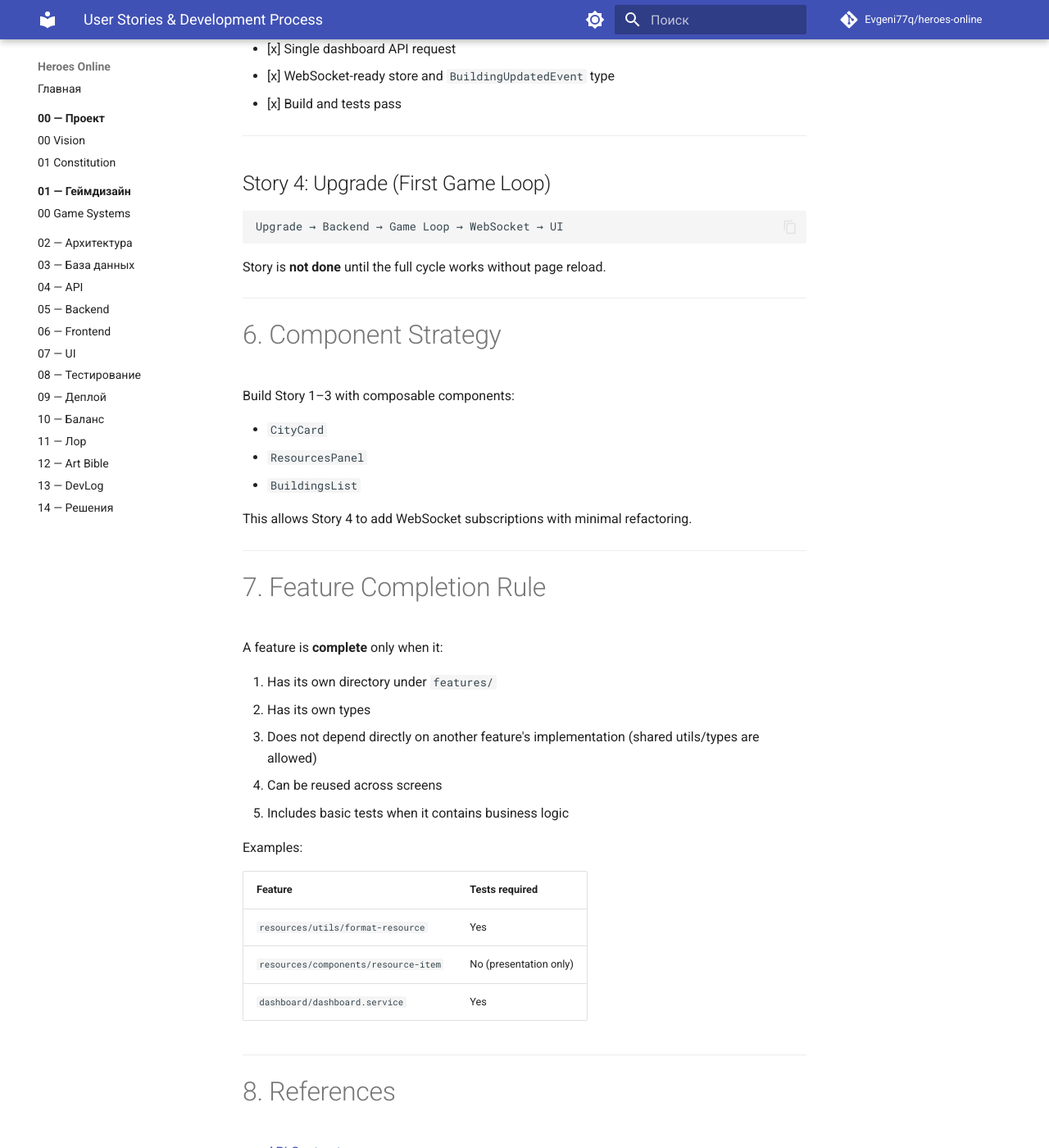
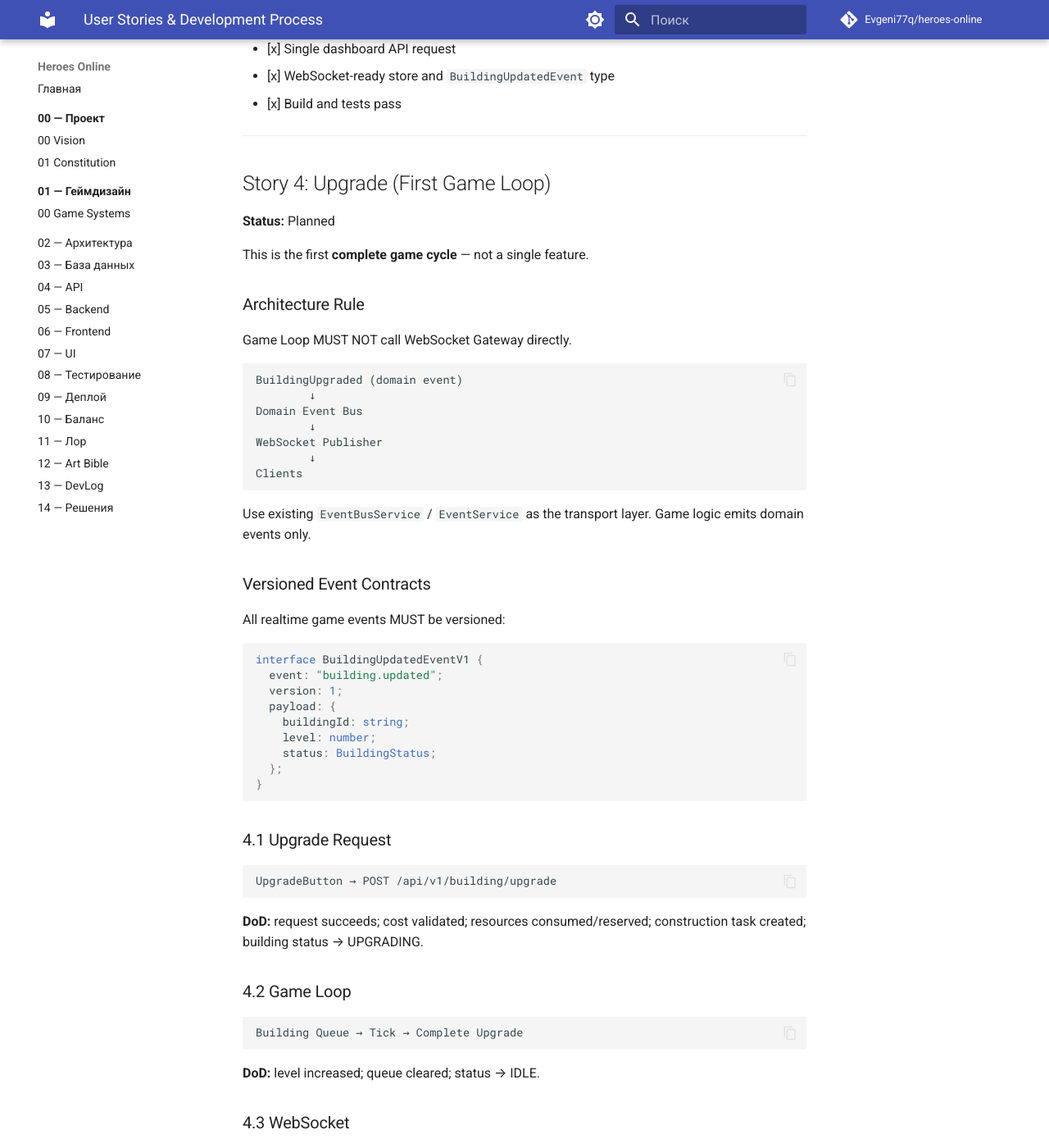
Before and after one commit to Evgeni77q/heroes-online, an MkDocs documentation site: the page built from docs/00_Project/06_User_Stories.md, in a window 1280 px wide and 1400 px high, scrolled down 5863 px. Shown: the whole window at 82% size. Built offline with MkDocs 1.6.1 and Material for MkDocs 9.7.7, drawn with Linux system fonts in a browser that asks for light colours; comment, search, counter and statistics services are not loaded; some of the changed text lies outside the part shown.

Commit message:
docs(story4): add game loop plan and versioned realtime events

````diff
--- a/docs/00_Project/06_User_Stories.md
+++ b/docs/00_Project/06_User_Stories.md
@@ -226,11 +226,82 @@ Extended `GET /api/v1/dashboard` with `buildings[]`. Upgrade costs via `BalanceS
 
 ## Story 4: Upgrade (First Game Loop)
 
+**Status:** Planned
+
+This is the first **complete game cycle** — not a single feature.
+
+### Architecture Rule
+
+Game Loop MUST NOT call WebSocket Gateway directly.
+
 ```
-Upgrade → Backend → Game Loop → WebSocket → UI
+BuildingUpgraded (domain event)
+        ↓
+Domain Event Bus
+        ↓
+WebSocket Publisher
+        ↓
+Clients
 ```
 
-Story is **not done** until the full cycle works without page reload.
+Use existing `EventBusService` / `EventService` as the transport layer. Game logic emits domain events only.
+
+### Versioned Event Contracts
+
+All realtime game events MUST be versioned:
+
+```typescript
+interface BuildingUpdatedEventV1 {
+  event: "building.updated";
+  version: 1;
+  payload: {
+    buildingId: string;
+    level: number;
+    status: BuildingStatus;
+  };
+}
+```
+
+### 4.1 Upgrade Request
+
+```
+UpgradeButton → POST /api/v1/building/upgrade
+```
+
+**DoD:** request succeeds; cost validated; resources consumed/reserved; construction task created; building status → UPGRADING.
+
+### 4.2 Game Loop
+
+```
+Building Queue → Tick → Complete Upgrade
+```
+
+**DoD:** level increased; queue cleared; status → IDLE.
+
+### 4.3 WebSocket
+
+```
+Game Loop → building.updated → Gateway → owner only
+```
+
+**DoD:** event sent to city owner; format matches `BuildingUpdatedEventV1`.
+
+### 4.4 Frontend Sync
+
+```
+Socket → buildingsStore → BuildingCard → UI
+```
+
+**DoD:** no F5; no extra HTTP; level and next upgrade cost update automatically.
+
+### Full Cycle
+
+```
+Player → UpgradeButton → HTTP API → Game Logic → Game Loop
+  → Domain Event → WebSocket → Store → React UI
+```
+
+Story is **not done** until all four sub-tasks pass end-to-end.
 
 ---
 
````
Also changed, not shown: 2 other files.
